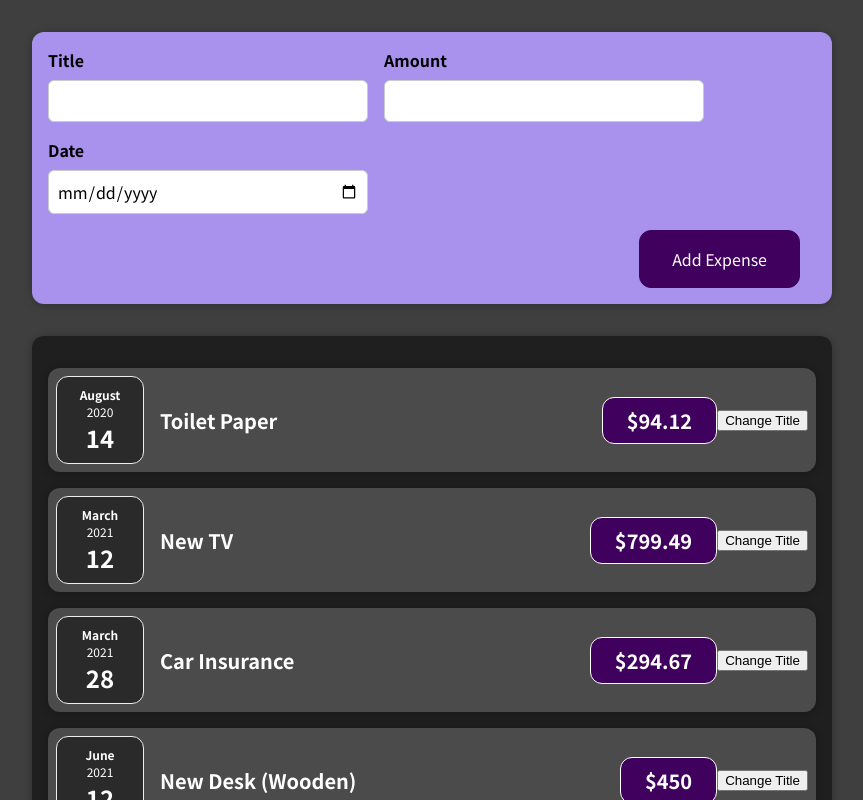
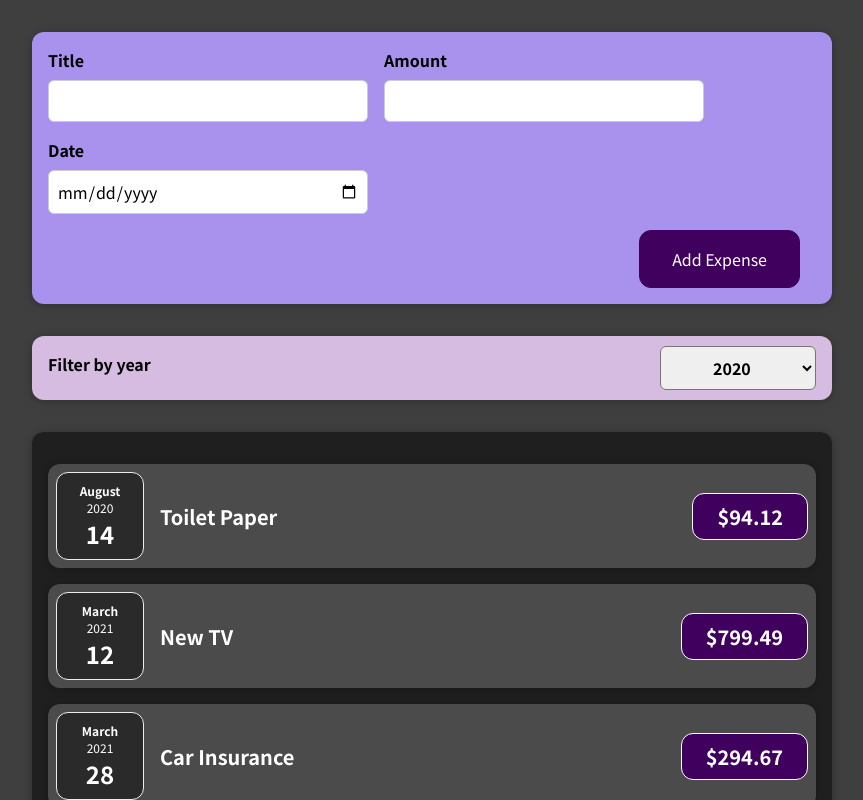
Before and after one commit to chrisziegler/maxreact-05072022, a React (Create React App) app: page / in a window 1280 px wide. Shown: the top 800 px of the page, without its empty margins (208-1071 px from the left). Built offline with nearby package versions, Linux system fonts and the light colour scheme.

Commit message:
added select filter for expense items

```diff
--- a/src/App.js
+++ b/src/App.js
@@ -30,16 +30,26 @@ const App = () => {
   }, [])
 
   const [data, setData] = useState(expenseData)
+  const [isFilter, setIsFilter] = useState({ filter: false })
 
   const submitHandler = newExpenseData => {
     const updatedData = data.concat(newExpenseData)
     setData(updatedData)
   }
 
+  const setFilterYear = year => {
+    setIsFilter({ filter: year })
+  }
+  // console.log(typeof data[0].date.getFullYear())
+
+  const filteredData = isFilter.filter
+    ? data.filter(item => item.date.getFullYear().toString() === isFilter.filter)
+    : data
+
   return (
     <div>
       <NewExpense formSubmitHandler={submitHandler} />
-      <Expenses items={data} />
+      <Expenses items={data} setFilterYear={setFilterYear} />
     </div>
   )
 }
--- /dev/null
+++ b/src/components/Expenses/ExpenseFilter.css
@@ -0,0 +1,36 @@
+.expenses-filter {
+  display: flex;
+  background: #d5bce0;
+  color: white;
+  padding: 0 1rem;
+  margin: 2rem auto;
+  width: 50rem;
+  height: 4rem;
+  max-width: 95%;
+  border-radius: 12px;
+  text-align: center;
+  box-shadow: 0 1px 8px rgba(0, 0, 0, 0.25);
+}
+
+
+
+.expenses-filter__control {
+  display: flex;
+  width: 100%;
+  align-items: center;
+  justify-content: space-between;
+  margin: 1rem 0;
+}
+
+.expenses-filter label {
+  font-weight: bold;
+  color: black;
+  margin-bottom: 0.5rem;
+}
+
+.expenses-filter select {
+  font: inherit;
+  padding: 0.5rem 3rem;
+  font-weight: bold;
+  border-radius: 6px;
+}
--- /dev/null
+++ b/src/components/Expenses/ExpenseFilter.js
@@ -0,0 +1,29 @@
+import React, { useState } from 'react'
+
+import './ExpenseFilter.css'
+
+const ExpensesFilter = ({ onSetYear }) => {
+  const [year, setYear] = useState('2020')
+
+  const handleChange = e => {
+    setYear(prevState => {
+      return e.target.value
+    })
+    onSetYear(e.target.value)
+  }
+  return (
+    <div className="expenses-filter">
+      <div className="expenses-filter__control">
+        <label htmlFor="select-year">Filter by year</label>
+        <select id="select-year" value={year} onChange={handleChange}>
+          <option value="2022">2022</option>
+          <option value="2021">2021</option>
+          <option value="2020">2020</option>
+          <option value="2019">2019</option>
+        </select>
+      </div>
+    </div>
+  )
+}
+
+export default ExpensesFilter
--- a/src/components/Expenses/ExpenseItem.js
+++ b/src/components/Expenses/ExpenseItem.js
@@ -1,26 +1,26 @@
-import React, { useState } from 'react'
+import React from 'react'
 
 import ExpenseDate from './ExpenseDate'
 import Card from '../UI/Card'
 import './ExpenseItem.css'
 
-const ExpenseItem = props => {
+const ExpenseItem = ({ title, date, amount }) => {
   // function clickHandler() {}
-  const [title, setTitle] = useState(props.title)
+  // const [title, setTitle] = useState(props.title)
 
-  const clickHandler = () => {
-    setTitle('Updated!')
-    console.log(title)
-  }
+  // const clickHandler = () => {
+  //   setTitle('Updated!')
+  //   console.log(title)
+  // }
 
   return (
     <Card className="expense-item">
-      <ExpenseDate date={props.date} />
+      <ExpenseDate date={date} />
       <div className="expense-item__description">
         <h2>{title}</h2>
-        <div className="expense-item__price">${props.amount}</div>
+        <div className="expense-item__price">${amount}</div>
       </div>
-      <button onClick={clickHandler}>Change Title</button>
+      {/* <button onClick={clickHandler}>Change Title</button> */}
     </Card>
   )
 }
--- a/src/components/Expenses/Expenses.js
+++ b/src/components/Expenses/Expenses.js
@@ -2,10 +2,16 @@ import React from 'react'
 
 import ExpenseItem from './ExpenseItem'
 import Card from '../UI/Card'
+import ExpenseFilter from './ExpenseFilter'
 import './Expenses.css'
 
-const Expenses = ({ items }) => {
+const Expenses = ({ setFilterYear, items }) => {
+  const onSetYear = year => {
+    setFilterYear(year)
+  }
   return (
+    <div>
+      <ExpenseFilter onSetYear={onSetYear} />
       <Card className="expenses">
         {items.map(item => (
           <ExpenseItem
@@ -16,6 +22,7 @@ const Expenses = ({ items }) => {
           />
         ))}
       </Card>
+    </div>
   )
 }
 
--- a/src/components/NewExpense/ExpenseForm.js
+++ b/src/components/NewExpense/ExpenseForm.js
@@ -8,14 +8,9 @@ const ExpenseForm = ({ saveExpenseDataHandler }) => {
     date: '',
   })
 
-  const newExpenseData = e => {
+  const newExpenseHandler = e => {
     e.preventDefault()
-    // const expenseWithId = { ...newExpense, id: nanoid(10) }
-    setNewExpense({
-      title: '',
-      amount: '',
-      date: '',
-    })
+    setNewExpense({ title: '', amount: '', date: '' })
     saveExpenseDataHandler(newExpense)
   }
 
@@ -32,7 +27,7 @@ const ExpenseForm = ({ saveExpenseDataHandler }) => {
   }
 
   return (
-    <form onSubmit={newExpenseData}>
+    <form onSubmit={newExpenseHandler}>
       <div className="new-expense__controls">
         <div className="new-expense__control">
           <label htmlFor="form-title">Title</label>
@@ -60,8 +55,8 @@ const ExpenseForm = ({ saveExpenseDataHandler }) => {
           <label htmlFor="form-date">Date</label>
           <input
             type="date"
-            min="2022-01-01"
-            max="2024"
+            min="2020-01-01"
+            max="2025"
             name="date"
             id="form-date"
             value={newExpense.date}
```
Lines whose indentation alone changed are shown as unchanged.
